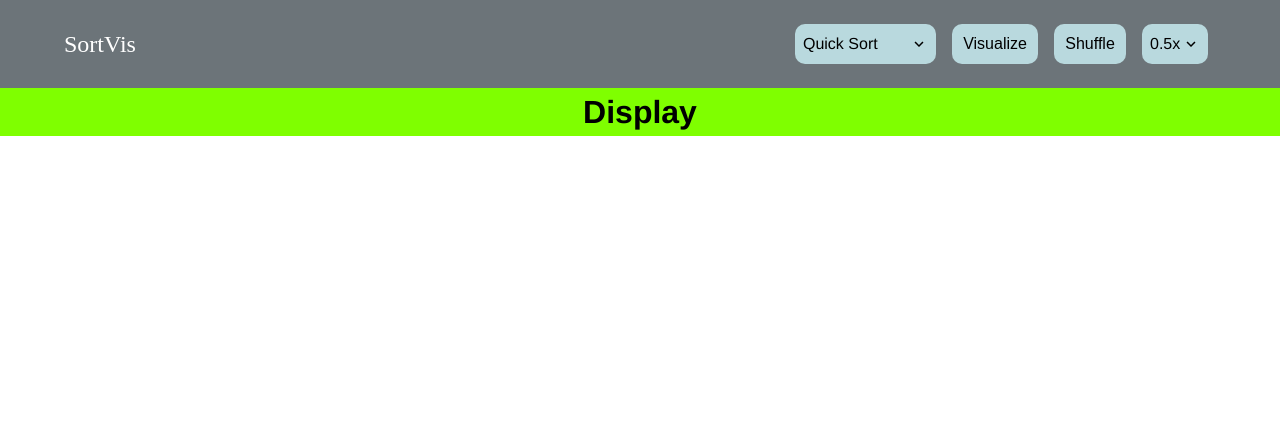
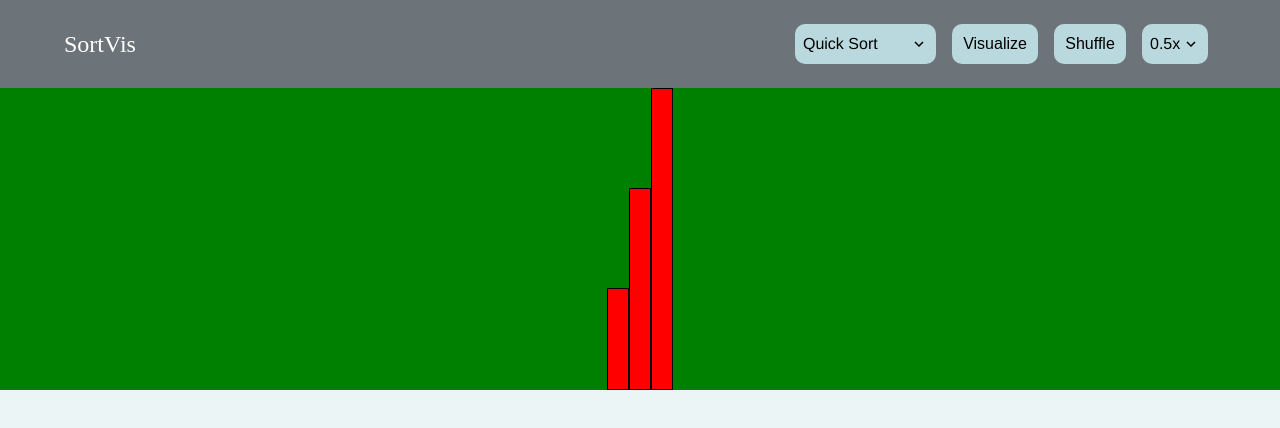
Before and after one commit to Jatinmanav/sorting-algorithm-visualizer, a Vue app: page / in a window 1280 px wide. Shown: the top 428 px of the page. Built offline with nearby package versions, Linux system fonts and the light colour scheme.

Commit message:
add array composable

```diff
--- a/src/App.vue
+++ b/src/App.vue
@@ -48,6 +48,7 @@ body {
   scroll-behavior: smooth;
   text-rendering: optimizeSpeed;
   line-height: 1.5;
+  background-color: var(--background-color);
 }
 
 img {
--- a/src/components/Canvas.vue
+++ b/src/components/Canvas.vue
@@ -1,19 +1,42 @@
 <template>
   <div class="display-container">
-    <h1>Display</h1>
+    <div
+      class="array-item"
+      :style="'height:' + item * 100 + 'px;'"
+      :key="item"
+      v-for="item in array"
+    ></div>
   </div>
 </template>
 
 <script>
+import useArray from '../composables/array';
+
 export default {
   name: 'Canvas',
+  setup() {
+    const { array, setArray } = useArray();
+    console.log(array.value);
+    console.log(setArray);
+
+    return { array };
+  },
 };
 </script>
 
 <style lang="scss" scoped>
 .display-container {
   margin: auto;
-  text-align: center;
-  background-color: chartreuse;
+  background-color: green;
+  display: flex;
+  align-items: baseline;
+  justify-content: center;
+}
+
+.array-item {
+  min-height: 10px;
+  min-width: 20px;
+  background-color: red;
+  border: 1px solid black;
 }
 </style>
--- a/src/components/DropdownList.vue
+++ b/src/components/DropdownList.vue
@@ -40,6 +40,7 @@ export default {
     },
     selectDropdownItem(algorithm) {
       this.selected = algorithm.id - 1;
+      this.open = false;
     },
   },
   computed: {
--- /dev/null
+++ b/src/composables/array.js
@@ -0,0 +1,11 @@
+import { ref } from 'vue';
+
+export default function useArray() {
+  const array = ref([1, 2, 3]);
+
+  const setArray = (value) => {
+    array.value = value;
+  };
+
+  return { array, setArray };
+}
```
